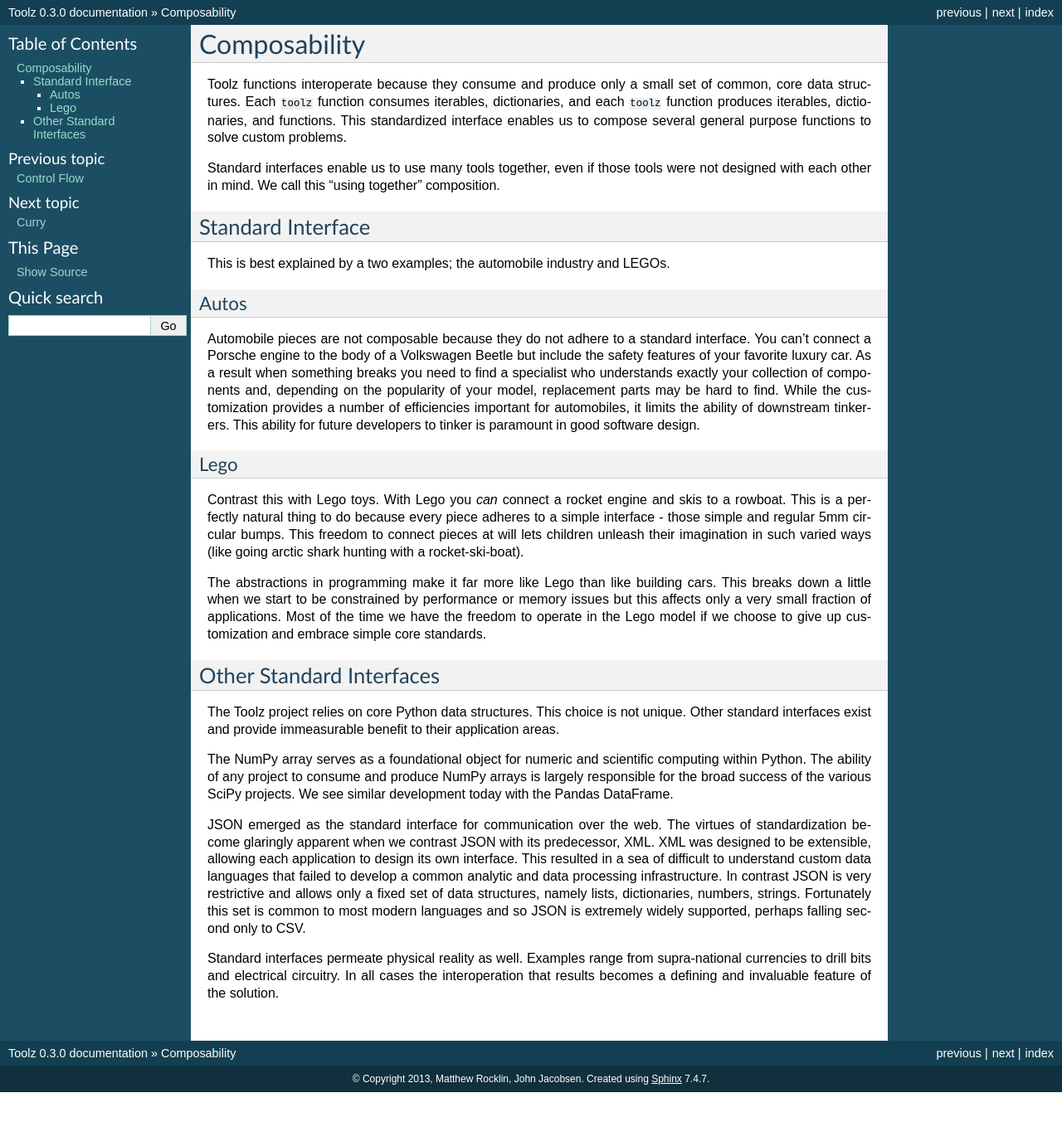
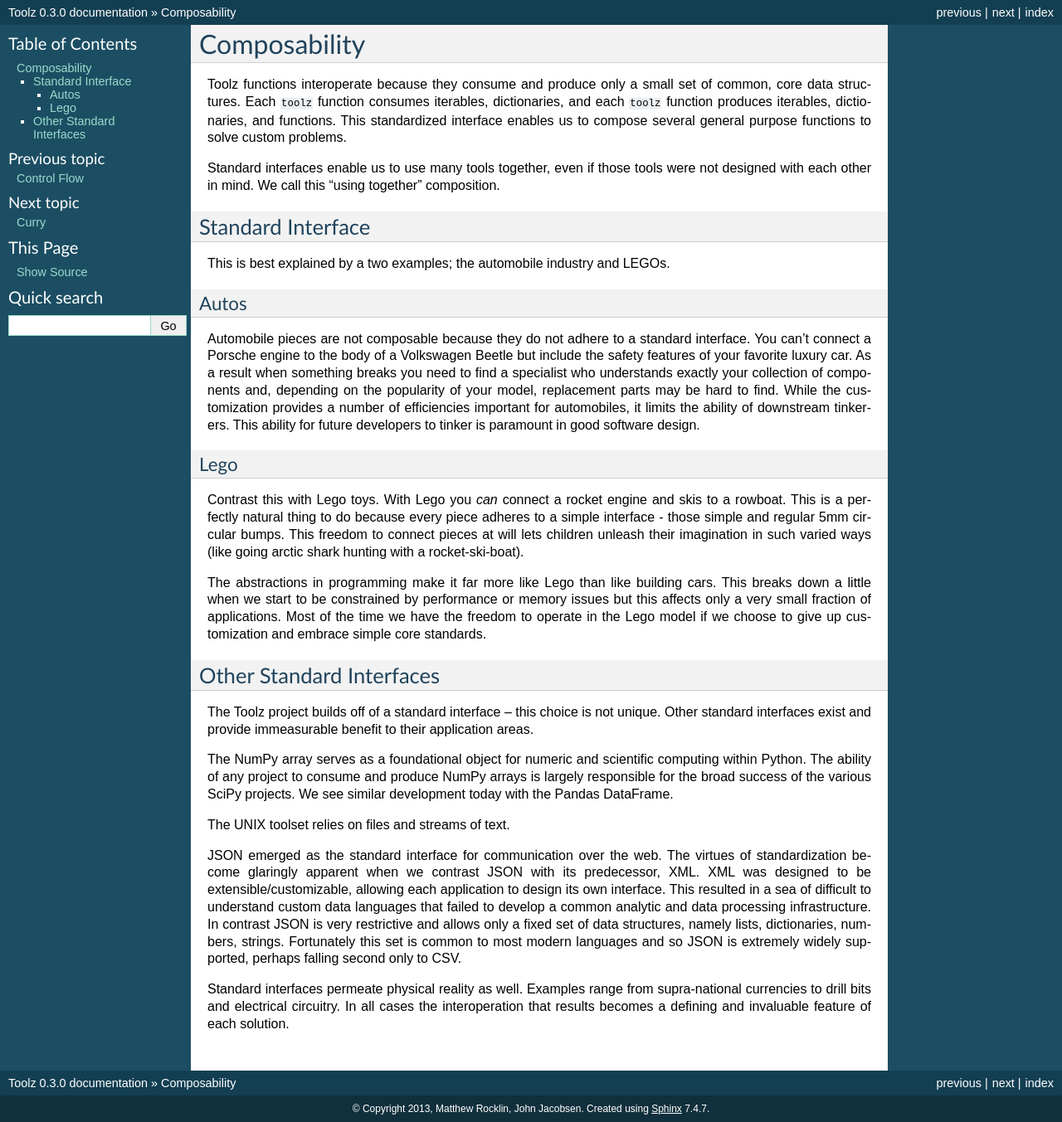
Before and after one commit to pytoolz/toolz, a Sphinx documentation site: the page built from doc/source/composition.rst, in a window 1280 px wide. Shown: the whole page at 83% size. Built offline with Sphinx 7.4.7, drawn with Linux system fonts in a browser that asks for light colours; before the commit the page ends 1317 px from its top, so only the background shows below that.

Commit message:
smooth over "other standard interfaces" in composition

```diff
--- a/doc/source/composition.rst
+++ b/doc/source/composition.rst
@@ -49,7 +49,7 @@ to give up customization and embrace simple core standards.
 Other Standard Interfaces
 -------------------------
 
-The Toolz project relies on core Python data structures.  This choice is not
+The Toolz project builds off of a standard interface -- this choice is not
 unique.  Other standard interfaces exist and provide immeasurable benefit to
 their application areas.
 
@@ -59,17 +59,20 @@ NumPy arrays is largely responsible for the broad success of the
 various SciPy projects.  We see similar development today with the Pandas
 DataFrame.
 
+The UNIX toolset relies on files and streams of text.
+
 JSON emerged as the standard interface for communication over the web.  The
 virtues of standardization become glaringly apparent when we contrast JSON with
-its predecessor, XML.  XML was designed to be extensible, allowing each
-application to design its own interface.  This resulted in a sea of difficult
-to understand custom data languages that failed to develop a common analytic
-and data processing infrastructure.  In contrast JSON is very restrictive and
-allows only a fixed set of data structures, namely lists, dictionaries,
-numbers, strings.  Fortunately this set is common to most modern languages and
-so JSON is extremely widely supported, perhaps falling second only to CSV.
+its predecessor, XML.  XML was designed to be extensible/customizable, allowing
+each application to design its own interface.  This resulted in a sea of
+difficult to understand custom data languages that failed to develop a common
+analytic and data processing infrastructure.  In contrast JSON is very
+restrictive and allows only a fixed set of data structures, namely lists,
+dictionaries, numbers, strings.  Fortunately this set is common to most modern
+languages and so JSON is extremely widely supported, perhaps falling second
+only to CSV.
 
 Standard interfaces permeate physical reality as well.  Examples range
 from supra-national currencies to drill bits and electrical circuitry.  In all
 cases the interoperation that results becomes a defining and invaluable feature
-of the solution.
+of each solution.
```
